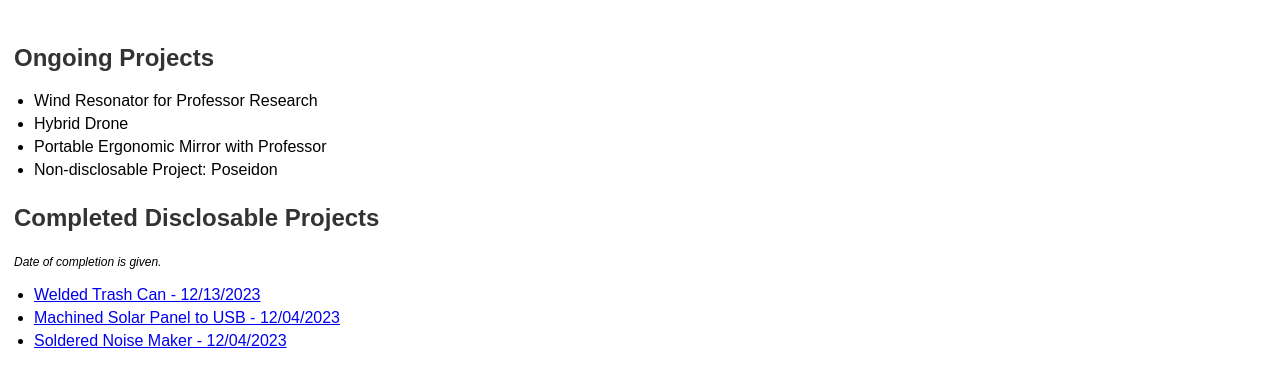
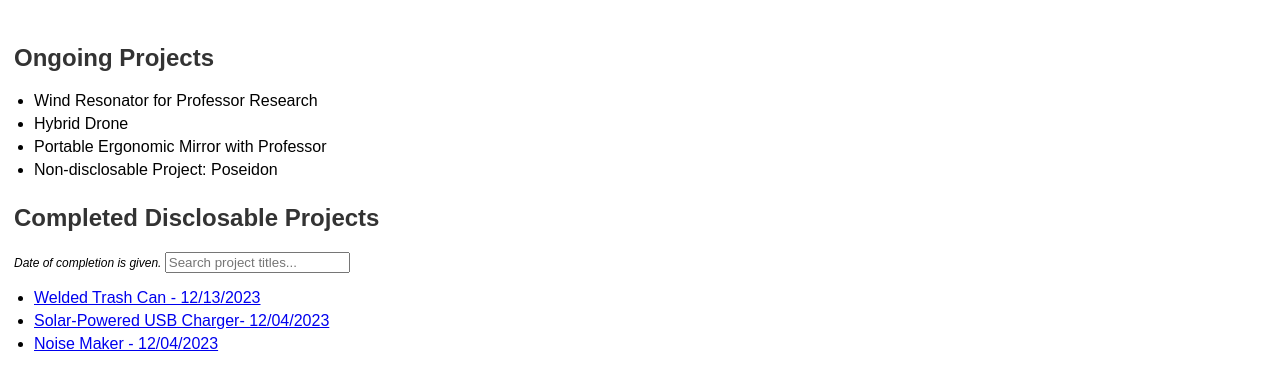
Before and after one commit to DuboisProjects/projects, a plain HTML site: page index.html in a window 1280 px wide. Shown: the part 308-698 px from the top of the page. Drawn offline with Linux system fonts and the light colour scheme.

Commit message:
Added search capability

```diff
--- a/index.html
+++ b/index.html
@@ -90,6 +90,24 @@
         // Prevent the default behavior of the anchor tag
         event.preventDefault();
       }
+
+      function searchCompletedProjects() {
+        var input, filter, ul, li, a, i, txtValue;
+        input = document.getElementById("searchInput");
+        filter = input.value.toUpperCase();
+        ul = document.getElementById("completedProjects");
+        li = ul.getElementsByTagName("li");
+
+        // Loop through completed project list, hide those that don't match the search query
+        for (i = 0; i < li.length; i++) {
+          txtValue = li[i].textContent || li[i].innerText;
+          if (txtValue.toUpperCase().indexOf(filter) > -1) {
+            li[i].style.display = "";
+          } else {
+            li[i].style.display = "none";
+          }
+        }
+      }
     </script>
   </head>
   <body>
@@ -107,7 +125,7 @@
     </nav>
     <section>
       <h2>Ongoing Projects</h2>
-      <ul>
+      <ul id="ongoingProjects">
         <li>Wind Resonator for Professor Research</li>
         <li>Hybrid Drone</li>
         <li>Portable Ergonomic Mirror with Professor</li>
@@ -115,7 +133,14 @@
       </ul>
       <h2>Completed Disclosable Projects</h2>
       <small><i>Date of completion is given. </i></small>
-      <ul>
+      <input
+        type="text"
+        id="searchInput"
+        onkeyup="searchCompletedProjects()"
+        placeholder="Search project titles..."
+      />
+
+      <ul id="completedProjects">
         <!-- Add most recent projects at the top-->
         <!-- Code to copy
             <li><a href="#" onclick="toggleContent('contentX', event)">Name of Project</a></li>
@@ -170,7 +195,7 @@
 
         <li>
           <a href="#" onclick="toggleContent('content2', event)"
-            >Machined Solar Panel to USB - 12/04/2023</a
+            >Solar-Powered USB Charger- 12/04/2023</a
           >
         </li>
         <div class="expandable-content" id="content2">
@@ -198,7 +223,7 @@
 
         <li>
           <a href="#" onclick="toggleContent('content1', event)"
-            >Soldered Noise Maker - 12/04/2023</a
+            >Noise Maker - 12/04/2023</a
           >
         </li>
         <div class="expandable-content" id="content1">
```
